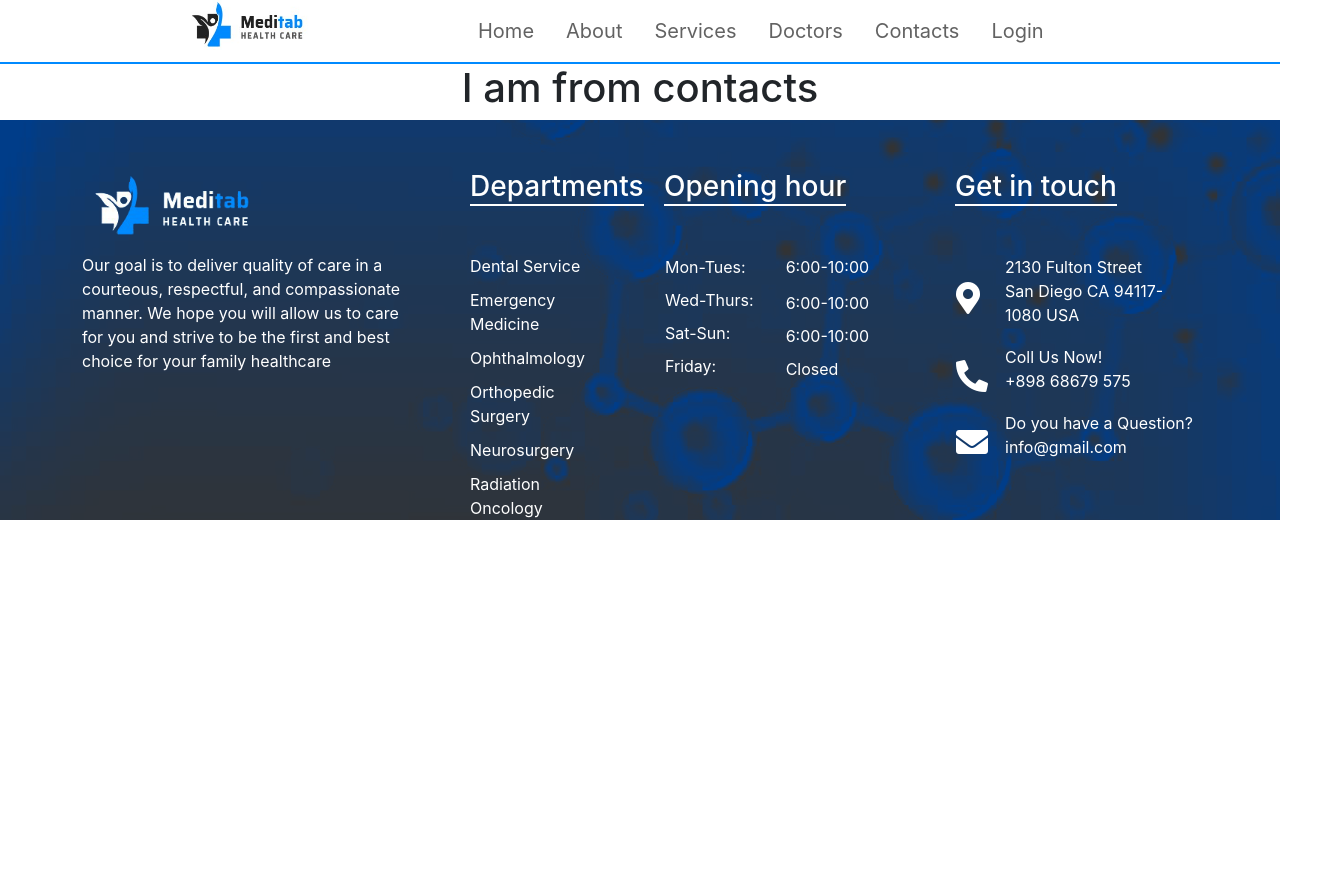
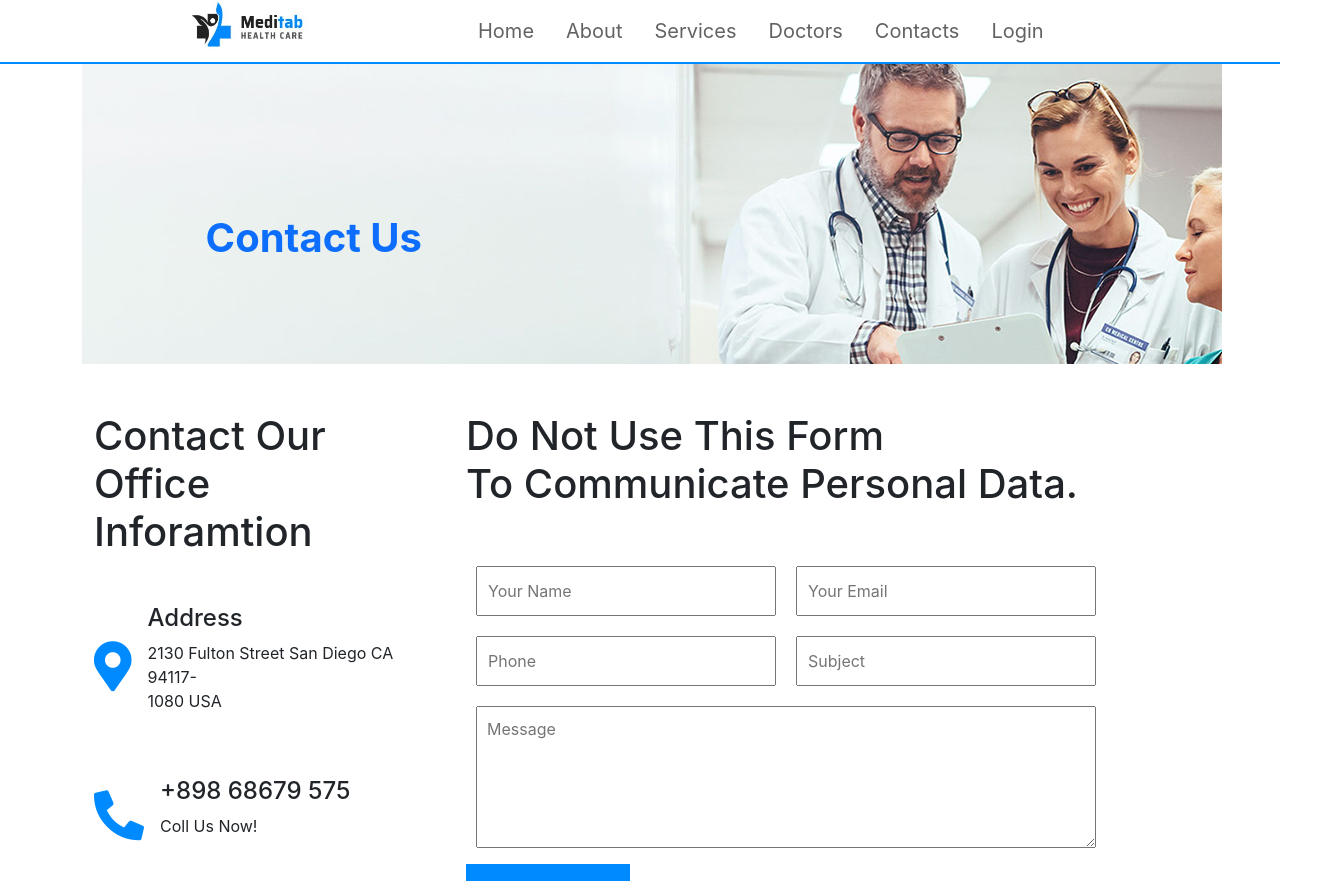
Before and after one commit to Md-Abdur-Raheem/meditab, a React (Create React App) app: page /contacts in a window 1280 px wide. Shown: the top 881 px of the page, 1322 px wide, since content can reach past the window. Before the commit the page ends 800 px from the top, so only its background shows below. Built offline with nearby package versions, Linux system fonts and the light colour scheme; no server answers.

Commit message:
contacts page added

```diff
--- /dev/null
+++ b/src/Pages/Contacts/Contacts.css
@@ -0,0 +1,43 @@
+.cont-icon{
+    font-size: 50px;
+    color: #008aff;
+}
+.input-field{
+    width: 300px;
+    height: 50px;
+    margin: 10px;
+    padding: 10px;
+}
+.text-field{
+    width: 620px;
+    margin: 10px;
+    padding: 10px;
+}
+
+/* ----------Media Query---------- */
+
+/* Media query for extra small device */
+@media only screen and (max-width:575px) {
+    .text-field{
+        width: 300px;
+
+    }
+}
+
+/* Media query for medium device */
+@media only screen and (min-width:768px) and (max-width:991px) {
+    .text-field{
+        width: 300px;
+
+    }
+
+}
+
+/* Media query for large device */
+@media only screen and (min-width:992px) and (max-width:1199px) {
+    .text-field{
+        width: 300px;
+
+    }
+
+}
--- a/src/Pages/Contacts/Contacts.js
+++ b/src/Pages/Contacts/Contacts.js
@@ -1,10 +1,54 @@
 import React from 'react';
+import { Container } from 'react-bootstrap';
+import './Contacts.css'
 
 const Contacts = () => {
     return (
-        <div>
-            <h1>I am from contacts</h1>
-        </div>
+        <Container className="mx-auto">
+            <div className="banner container mb-5"><h1 className="banner-title text-start text-primary fw-bold fs-1">Contact Us</h1></div>
+            <div className="row mb-5 mx-auto">
+                <div className="col-md-4">
+                    <h1 className="text-start">Contact Our Office <br /> Inforamtion</h1>
+                    <div className="d-flex align-items-center my-5">
+                        <i className="cont-icon fas fa-map-marker-alt me-3"/>
+                        <div className="text-start">
+                        <h4>Address</h4>
+                        <p>2130 Fulton Street San Diego CA 94117- <br /> 1080 USA</p>
+                        </div>
+                    </div>
+                    <div className="d-flex align-items-center my-5">
+                        <i className="cont-icon fas fa-phone-alt me-3"/>
+                        <div className="text-start">
+                        <h4>+898 68679 575</h4>
+                        <p>Coll Us Now!</p>
+                        </div>
+                    </div>
+                    <div className="d-flex align-items-center my-5">
+                        <i className="cont-icon fas fa-envelope me-3"></i>
+                        <div className="text-start">
+                        <p>Do you have a Question?</p>
+                        <h4>info@gmail.com</h4>
+                        </div>
+                    </div>
+                </div>
+
+                <div className="col-md-8 text-start">
+                    <h1 className="mb-5" >Do Not Use This Form <br /> To Communicate Personal Data.</h1>
+                    <div>
+                        <input className="input-field" type="text" placeholder="Your Name"/>
+                        <input className="input-field" type="email" placeholder="Your Email" />
+                    </div>
+                    <div>
+                        <input className="input-field" type="number" placeholder="Phone" />
+                        <input className="input-field" type="text" placeholder="Subject" />
+                    </div>
+                    <textarea className="text-field" placeholder="Message" cols="80" rows="5"></textarea>
+                    <br />
+                    <button className="all-service-btn">Send Mesage</button>
+                </div>
+
+            </div>
+        </Container>
     );
 };
 
--- a/src/Pages/Home/Service/Service.css
+++ b/src/Pages/Home/Service/Service.css
@@ -14,6 +14,9 @@
     border: none;
     color: white;
 }
+.all-service-btn:hover{
+    opacity: .8;
+}
 
 /* ----------Media Query---------- */
 
```
